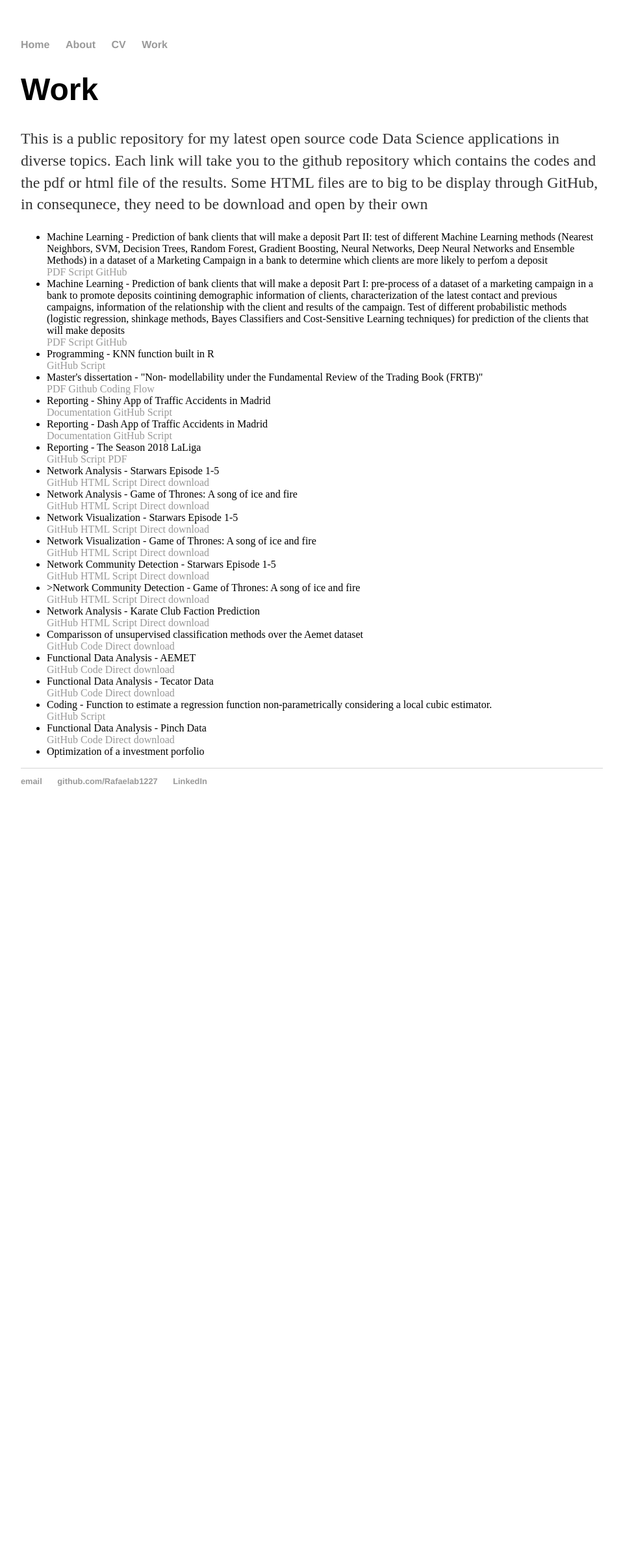
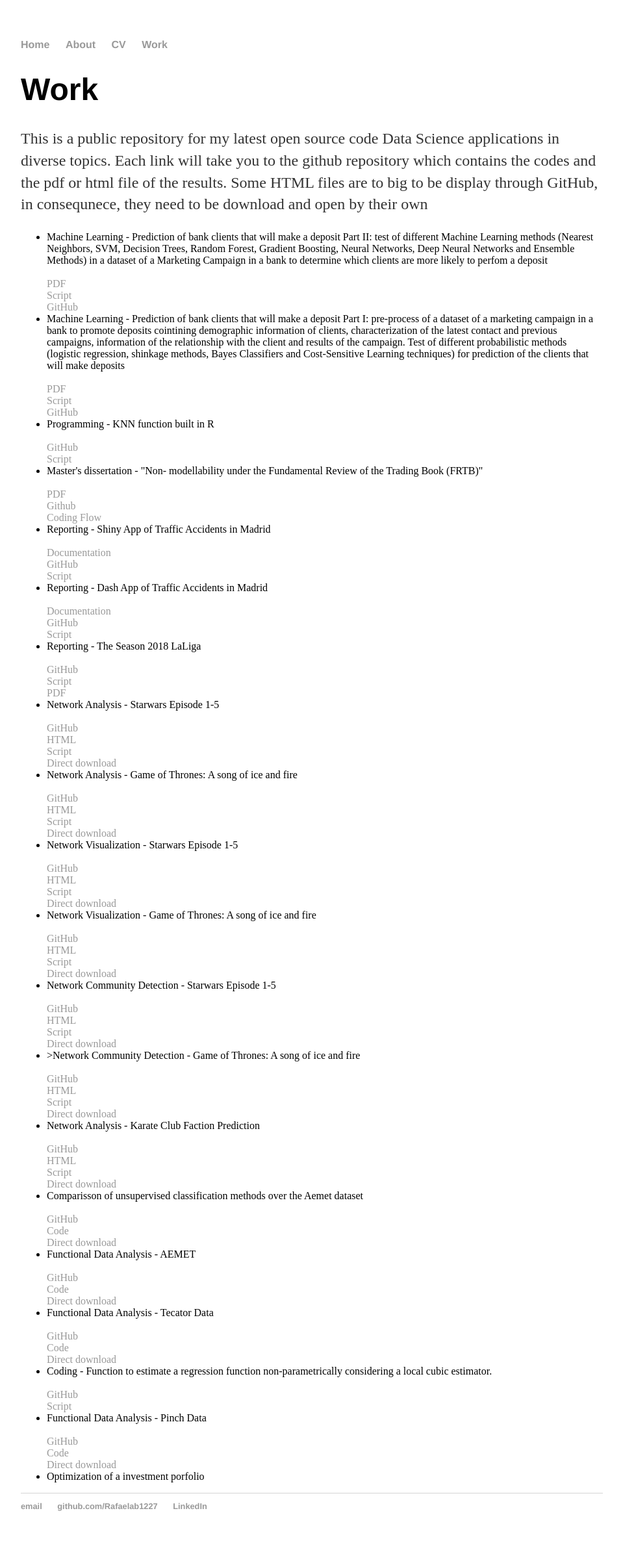
Before and after one commit to Rafaelab1227/Rafaelab1227.github.io, a Jekyll site: the page built from work/index.html, in a window 1280 px wide. Shown: the whole page at 65% size, without its empty margins (160-1119 px from the left). Built offline with Jekyll 4.4.1, drawn with Linux system fonts in a browser that asks for light colours; before the commit the page ends 1270 px from its top, so only the background shows below that.

```diff
--- a/work/index.html
+++ b/work/index.html
@@ -13,9 +13,9 @@ title: work
 			in a dataset of a Marketing Campaign in a bank to determine which
 			clients are more likely to perfom a deposit</li>
 
-			<a href="https://github.com/Rafaelab1227/Banks-customers-prediction/blob/main/Bank's%20customers%20prediction%20-%20Probabilistic%20methods.pdf">PDF</a>
-			<a href="https://github.com/Rafaelab1227/Banks-customers-prediction/blob/main/Script%20-%20Probabilistic%20methods.R">Script</a>
-			<a href="https://github.com/Rafaelab1227/Banks-customers-prediction">GitHub</a>
+			<br><a href="https://github.com/Rafaelab1227/Banks-customers-prediction/blob/main/Bank's%20customers%20prediction%20-%20Probabilistic%20methods.pdf">PDF</a>
+			<br><a href="https://github.com/Rafaelab1227/Banks-customers-prediction/blob/main/Script%20-%20Probabilistic%20methods.R">Script</a>
+			<br><a href="https://github.com/Rafaelab1227/Banks-customers-prediction">GitHub</a>
 
 		<li>Machine Learning - Prediction of bank clients that will make a deposit Part I: pre-process of a dataset of a marketing
 			campaign in a bank to promote deposits cointining demographic information of clients,
@@ -24,102 +24,102 @@ title: work
 			probabilistic methods (logistic regression, shinkage methods, Bayes Classifiers and Cost-Sensitive Learning techniques)
 			for prediction of the clients that will make deposits</li>
 
-			<a href="https://github.com/Rafaelab1227/Banks-customers-prediction/blob/main/Bank's%20customers%20prediction%20-%20Machine%20Learning%20methods.pdf">PDF</a>
-			<a href="https://github.com/Rafaelab1227/Banks-customers-prediction/blob/main/Script%20-%20Machine%20Learning%20methods.R">Script</a>
-			<a href="https://github.com/Rafaelab1227/Banks-customers-prediction">GitHub</a>
+			<br><a href="https://github.com/Rafaelab1227/Banks-customers-prediction/blob/main/Bank's%20customers%20prediction%20-%20Machine%20Learning%20methods.pdf">PDF</a>
+			<br><a href="https://github.com/Rafaelab1227/Banks-customers-prediction/blob/main/Script%20-%20Machine%20Learning%20methods.R">Script</a>
+			<br><a href="https://github.com/Rafaelab1227/Banks-customers-prediction">GitHub</a>
 
 		<li>Programming - KNN function built in R</li>
 
-			<a href="https://github.com/Rafaelab1227/K-Nearest-Neighbors">GitHub</a>
-			<a href="https://github.com/Rafaelab1227/K-Nearest-Neighbors/blob/main/Script.R">Script</a>
+			<br><a href="https://github.com/Rafaelab1227/K-Nearest-Neighbors">GitHub</a>
+			<br><a href="https://github.com/Rafaelab1227/K-Nearest-Neighbors/blob/main/Script.R">Script</a>
 
 		<li> Master's dissertation - "Non- modellability under the Fundamental Review of the Trading Book (FRTB)"</li>
 
-			<a href="https://github.com/Rafaelab1227/NM-UNDER-FRTB/blob/master/TFM%20NM%20under%20FRTB.pdf">PDF</a>
-			<a href="https://github.com/Rafaelab1227/NM-UNDER-FRTB">Github</a>
-			<a href="https://github.com/Rafaelab1227/NM-UNDER-FRTB/blob/master/Programming_flow_r.jpg">Coding Flow</a>
+			<br><a href="https://github.com/Rafaelab1227/NM-UNDER-FRTB/blob/master/TFM%20NM%20under%20FRTB.pdf">PDF</a>
+			<br><a href="https://github.com/Rafaelab1227/NM-UNDER-FRTB">Github</a>
+			<br><a href="https://github.com/Rafaelab1227/NM-UNDER-FRTB/blob/master/Programming_flow_r.jpg">Coding Flow</a>
 
 		<li> Reporting - Shiny App of Traffic Accidents in Madrid </li>
-			<a href="https://rafaelab1227.github.io/Assignment_case_study/About_app.html#/">Documentation</a>
-			<a href="https://github.com/Rafaelab1227/Assignment_case_study">GitHub</a>
-			<a href="https://github.com/Rafaelab1227/Assignment_case_study/blob/master/app.R">Script</a>
+			<br><a href="https://rafaelab1227.github.io/Assignment_case_study/About_app.html#/">Documentation</a>
+			<br><a href="https://github.com/Rafaelab1227/Assignment_case_study">GitHub</a>
+			<br><a href="https://github.com/Rafaelab1227/Assignment_case_study/blob/master/app.R">Script</a>
 
 		<li> Reporting - Dash App of Traffic Accidents in Madrid </li>
-			<a href="https://rafaelab1227.github.io/Assignment_case_study_py/About_app.html#/">Documentation</a>
-			<a href="https://rafaelab1227.github.io/Assignment_case_study_py/">GitHub</a>
-			<a href="https://github.com/Rafaelab1227/Assignment_case_study_py/blob/master/app.py">Script</a>
+			<br><a href="https://rafaelab1227.github.io/Assignment_case_study_py/About_app.html#/">Documentation</a>
+			<br><a href="https://rafaelab1227.github.io/Assignment_case_study_py/">GitHub</a>
+			<br><a href="https://github.com/Rafaelab1227/Assignment_case_study_py/blob/master/app.py">Script</a>
 
 		<li> Reporting - The Season 2018 LaLiga </li>
-			<a href="https://github.com/Rafaelab1227/LaLiga">GitHub</a>
-			<a href="https://github.com/Rafaelab1227/LaLiga/blob/main/Script.R">Script</a>
-			<a href="https://github.com/Rafaelab1227/LaLiga/blob/main/LaLiga%20results%202018.pdf">PDF</a>
+			<br><a href="https://github.com/Rafaelab1227/LaLiga">GitHub</a>
+			<br><a href="https://github.com/Rafaelab1227/LaLiga/blob/main/Script.R">Script</a>
+			<br><a href="https://github.com/Rafaelab1227/LaLiga/blob/main/LaLiga%20results%202018.pdf">PDF</a>
 
 
 		<li>Network Analysis - Starwars Episode 1-5 </li>
-			<a href="https://github.com/Rafaelab1227/Starwars">GitHub</a>
-			<a href="https://github.com/Rafaelab1227/Starwars/blob/main/Starwars-Network-Analylsis.html">HTML</a>
-			<a href="https://github.com/Rafaelab1227/Starwars/blob/main/Starwars%20Network%20Analylsis.Rmd">Script</a>
-			<a href="https://github.com/Rafaelab1227/Starwars/archive/main.zip">Direct download</a>
+			<br><a href="https://github.com/Rafaelab1227/Starwars">GitHub</a>
+			<br><a href="https://github.com/Rafaelab1227/Starwars/blob/main/Starwars-Network-Analylsis.html">HTML</a>
+			<br><a href="https://github.com/Rafaelab1227/Starwars/blob/main/Starwars%20Network%20Analylsis.Rmd">Script</a>
+			<br><a href="https://github.com/Rafaelab1227/Starwars/archive/main.zip">Direct download</a>
 
 		<li>Network Analysis - Game of Thrones: A song of ice and fire </li>
-			<a href="https://github.com/Rafaelab1227/Game-of-Thrones">GitHub</a>
-			<a href="https://github.com/Rafaelab1227/Game-of-Thrones/blob/main/GOT-network-analysis.html">HTML</a>
-			<a href="https://github.com/Rafaelab1227/Game-of-Thrones/blob/main/GOT%20network%20analysis.Rmd">Script</a>
-			<a href="https://github.com/Rafaelab1227/Game-of-Thrones/archive/main.zip">Direct download</a>
+			<br><a href="https://github.com/Rafaelab1227/Game-of-Thrones">GitHub</a>
+			<br><a href="https://github.com/Rafaelab1227/Game-of-Thrones/blob/main/GOT-network-analysis.html">HTML</a>
+			<br><a href="https://github.com/Rafaelab1227/Game-of-Thrones/blob/main/GOT%20network%20analysis.Rmd">Script</a>
+			<br><a href="https://github.com/Rafaelab1227/Game-of-Thrones/archive/main.zip">Direct download</a>
 
 		<li>Network Visualization - Starwars Episode 1-5 </li>
-			<a href="https://github.com/Rafaelab1227/Starwars">GitHub</a>
-			<a href="https://github.com/Rafaelab1227/Starwars/blob/main/Starwars-Network-Visualization.html">HTML</a>
-			<a href="https://github.com/Rafaelab1227/Starwars/blob/main/Starwars%20Network%20Visualization.Rmd">Script</a>
-			<a href="https://github.com/Rafaelab1227/Starwars/archive/main.zip">Direct download</a>
+			<br><a href="https://github.com/Rafaelab1227/Starwars">GitHub</a>
+			<br><a href="https://github.com/Rafaelab1227/Starwars/blob/main/Starwars-Network-Visualization.html">HTML</a>
+			<br><a href="https://github.com/Rafaelab1227/Starwars/blob/main/Starwars%20Network%20Visualization.Rmd">Script</a>
+			<br><a href="https://github.com/Rafaelab1227/Starwars/archive/main.zip">Direct download</a>
 
 		<li>Network Visualization - Game of Thrones: A song of ice and fire </li>
-			<a href="https://github.com/Rafaelab1227/Game-of-Thrones">GitHub</a>
-			<a href="https://github.com/Rafaelab1227/Game-of-Thrones/blob/main/GOT-network-visualization.html">HTML</a>
-			<a href="https://github.com/Rafaelab1227/Game-of-Thrones/blob/main/GOT%20network%20visualization.Rmd">Script</a>
-			<a href="https://github.com/Rafaelab1227/Game-of-Thrones/archive/main.zip">Direct download</a>
+			<br><a href="https://github.com/Rafaelab1227/Game-of-Thrones">GitHub</a>
+			<br><a href="https://github.com/Rafaelab1227/Game-of-Thrones/blob/main/GOT-network-visualization.html">HTML</a>
+			<br><a href="https://github.com/Rafaelab1227/Game-of-Thrones/blob/main/GOT%20network%20visualization.Rmd">Script</a>
+			<br><a href="https://github.com/Rafaelab1227/Game-of-Thrones/archive/main.zip">Direct download</a>
 
 		<li>Network Community Detection - Starwars Episode 1-5 </li>
-			<a href="https://github.com/Rafaelab1227/Starwars">GitHub</a>
-			<a href="https://github.com/Rafaelab1227/Starwars/blob/main/Starwars-Community-detection.html">HTML</a>
-			<a href="https://github.com/Rafaelab1227/Starwars/blob/main/Starwars%20Community%20detection.Rmd">Script</a>
-			<a href="https://github.com/Rafaelab1227/Starwars/archive/main.zip">Direct download</a>
+			<br><a href="https://github.com/Rafaelab1227/Starwars">GitHub</a>
+			<br><a href="https://github.com/Rafaelab1227/Starwars/blob/main/Starwars-Community-detection.html">HTML</a>
+			<br><a href="https://github.com/Rafaelab1227/Starwars/blob/main/Starwars%20Community%20detection.Rmd">Script</a>
+			<br><a href="https://github.com/Rafaelab1227/Starwars/archive/main.zip">Direct download</a>
 
 		<li>>Network Community Detection - Game of Thrones: A song of ice and fire </li>
-			<a href="https://github.com/Rafaelab1227/Game-of-Thrones">GitHub</a>
-			<a href="https://github.com/Rafaelab1227/Game-of-Thrones/blob/main/GOT-Community-Detection.html">HTML</a>
-			<a href="https://github.com/Rafaelab1227/Game-of-Thrones/blob/main/GOT%20Community%20Detection.Rmd">Script</a>
-			<a href="https://github.com/Rafaelab1227/Game-of-Thrones/archive/main.zip">Direct download</a>
+			<br><a href="https://github.com/Rafaelab1227/Game-of-Thrones">GitHub</a>
+			<br><a href="https://github.com/Rafaelab1227/Game-of-Thrones/blob/main/GOT-Community-Detection.html">HTML</a>
+			<br><a href="https://github.com/Rafaelab1227/Game-of-Thrones/blob/main/GOT%20Community%20Detection.Rmd">Script</a>
+			<br><a href="https://github.com/Rafaelab1227/Game-of-Thrones/archive/main.zip">Direct download</a>
 
 		<li>Network Analysis - Karate Club Faction Prediction </li>
-			<a href="https://github.com/Rafaelab1227/Karate-Club">GitHub</a>
-			<a href="https://github.com/Rafaelab1227/Karate-Club/blob/main/Karate%20Club-Network-Analysis.html">HTML</a>
-			<a href="https://github.com/Rafaelab1227/Karate-Club/blob/main/Karate%20Club%20Network%20Analysis.Rmd">Script</a>
-			<a href="https://github.com/Rafaelab1227/Karate-Club/archive/main.zip">Direct download</a>
+			<br><a href="https://github.com/Rafaelab1227/Karate-Club">GitHub</a>
+			<br><a href="https://github.com/Rafaelab1227/Karate-Club/blob/main/Karate%20Club-Network-Analysis.html">HTML</a>
+			<br><a href="https://github.com/Rafaelab1227/Karate-Club/blob/main/Karate%20Club%20Network%20Analysis.Rmd">Script</a>
+			<br><a href="https://github.com/Rafaelab1227/Karate-Club/archive/main.zip">Direct download</a>
 
 		<li> Comparisson of unsupervised classification methods over the Aemet dataset </li>
-			<a href="https://github.com/Rafaelab1227/AEMET">GitHub</a>
-			<a href="https://github.com/Rafaelab1227/AEMET/blob/main/Unsupervised%20Classification%20methods.Rmd">Code</a>
-			<a https://github.com/Rafaelab1227/AEMET/archive/main.zip">Direct download</a>
+			<br><a href="https://github.com/Rafaelab1227/AEMET">GitHub</a>
+			<br><a href="https://github.com/Rafaelab1227/AEMET/blob/main/Unsupervised%20Classification%20methods.Rmd">Code</a>
+			<br><a https://github.com/Rafaelab1227/AEMET/archive/main.zip">Direct download</a>
 
 		<li> Functional Data Analysis - AEMET </li>
-			<a href="https://github.com/Rafaelab1227/AEMET">GitHub</a>
-			<a href="https://github.com/Rafaelab1227/AEMET/blob/main/Functional%20Analyisis%20AEMET.Rmd">Code</a>
-			<a href="https://github.com/Rafaelab1227/AEMET/archive/main.zip">Direct download</a>
+			<br><a href="https://github.com/Rafaelab1227/AEMET">GitHub</a>
+			<br><a href="https://github.com/Rafaelab1227/AEMET/blob/main/Functional%20Analyisis%20AEMET.Rmd">Code</a>
+			<br><a href="https://github.com/Rafaelab1227/AEMET/archive/main.zip">Direct download</a>
 
 		<li> Functional Data Analysis - Tecator Data </li>
-			<a href="https://github.com/Rafaelab1227/Tecator">GitHub</a>
-			<a href="https://github.com/Rafaelab1227/Tecator/blob/main/Functional%20Analysis%20Tecator%20Data.Rmd">Code</a>
-			<a href="https://github.com/Rafaelab1227/Tecator/archive/main.zip">Direct download</a>
+			<br><a href="https://github.com/Rafaelab1227/Tecator">GitHub</a>
+			<br><a href="https://github.com/Rafaelab1227/Tecator/blob/main/Functional%20Analysis%20Tecator%20Data.Rmd">Code</a>
+			<br><a href="https://github.com/Rafaelab1227/Tecator/archive/main.zip">Direct download</a>
 
 		<li> Coding - Function to estimate a regression function non-parametrically considering a local cubic estimator. </li>
-			<a href="https://github.com/Rafaelab1227/Local-cubic-estimator">GitHub</a>
-			<a href="https://github.com/Rafaelab1227/Local-cubic-estimator/blob/main/Script.R">Script</a>
+			<br><a href="https://github.com/Rafaelab1227/Local-cubic-estimator">GitHub</a>
+			<br><a href="https://github.com/Rafaelab1227/Local-cubic-estimator/blob/main/Script.R">Script</a>
 
 		<li> Functional Data Analysis - Pinch Data</li>
-			<a href="https://github.com/Rafaelab1227/Pinch-data">GitHub</a>
-			<a href="https://github.com/Rafaelab1227/Pinch-data/blob/main/Functional%20Analysis%20Pinch%20Data.Rmd">Code</a>
-			<a href="https://github.com/Rafaelab1227/Pinch-data/archive/main.zip">Direct download</a>
+			<br><a href="https://github.com/Rafaelab1227/Pinch-data">GitHub</a>
+			<br><a href="https://github.com/Rafaelab1227/Pinch-data/blob/main/Functional%20Analysis%20Pinch%20Data.Rmd">Code</a>
+			<br><a href="https://github.com/Rafaelab1227/Pinch-data/archive/main.zip">Direct download</a>
 
 		<li> Optimization of a investment porfolio </li>
 
```
